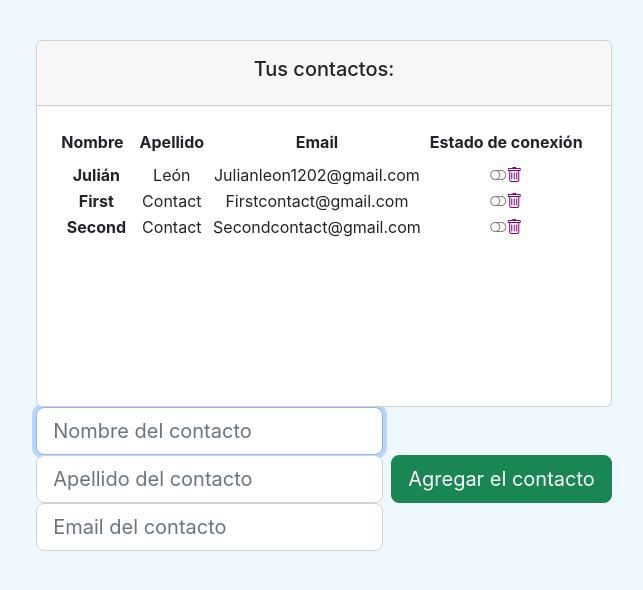
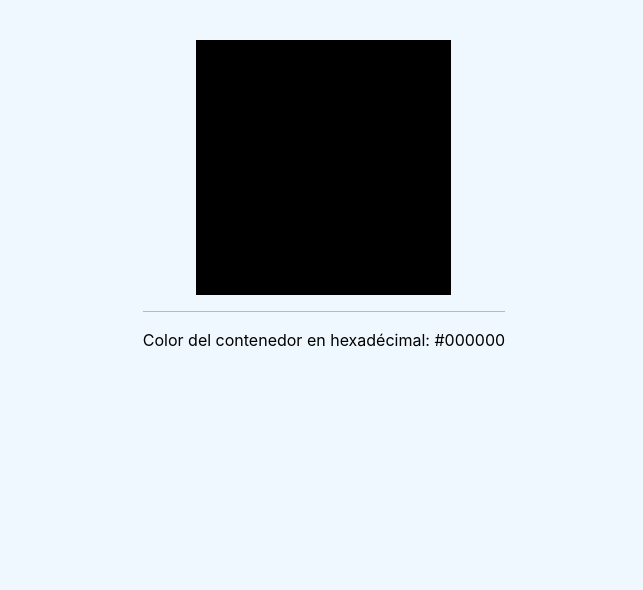
Before and after one commit to Julianleon1202/Proyecto-OpenBootcamp, a React (Create React App) app in the folder ejercicios-ob/: page / in a window 1280 px wide. Shown: the top 590 px of the page, without its empty margins (316-959 px from the left). Built offline with nearby package versions, Linux system fonts and the light colour scheme.

Commit message:
Proyecto - 4 ejercicios

```diff
--- a/ejercicios-ob/src/App.js
+++ b/ejercicios-ob/src/App.js
@@ -3,13 +3,15 @@ import './App.css';
 // import Clockclase from './ejercicios-op/Clockclase';
 import Clockfuncional from './ejercicios-op/Clockfuncional';
 import ListContact from './components/pure/container/list_contact';
+import CambioColor from './ejercicios-op/cambioColor';
 
 function App() {
   return (
     <div className="App">
-          <ListContact></ListContact>
+          {/* <ListContact></ListContact> */}
           {/* <Clockclase></Clockclase> */}
           {/* <Clockfuncional></Clockfuncional> */}
+          <CambioColor></CambioColor>
     </div>
   );
 }
--- /dev/null
+++ b/ejercicios-ob/src/ejercicios-op/cambioColor.jsx
@@ -0,0 +1,58 @@
+import React, { useState } from 'react';
+
+    function CambioColor() {
+
+        const [color, setColor] = useState('#000000');
+        const [manageInterval, setManageInterval] = useState(0);
+
+        const getColor = () => Math.floor(Math.random() * 256);
+
+        const getHex = (red, green, blue) => {
+          return (
+            '#' +
+            [red, green, blue]
+              .map((c) => {
+                const hex = c.toString(16);
+                return hex.lenght === 1 ? '0' + hex : hex;
+              })
+              .join('')
+          );
+        };
+
+        const generateHex = () => {
+          const rgb = {
+            r: getColor(),
+            g: getColor(),
+            b: getColor(),
+          };
+          return setColor(getHex(rgb.r, rgb.g, rgb.b));
+        };
+
+        const onChangeColor = () => {
+          return setManageInterval(setInterval(generateHex, 500));
+        };
+
+        const onStopChangeColor = () => {
+          return clearInterval(manageInterval);
+        };
+
+        const onClickChangeColor = () => {
+          return clearInterval(manageInterval);
+        };
+
+        return (
+          <div className="App" style={{ margin: 'auto' }}>
+            <div
+              id="square"
+              onMouseOver={onChangeColor}
+              onMouseLeave={onStopChangeColor}
+              onDoubleClick={onClickChangeColor}
+              style={{ width: '255px', height: '255px', backgroundColor: color, margin: 'auto' }}
+            ></div>{' '}
+            <p style={{ color: 'black' }}><hr></hr> Color del contenedor en hexadécimal: {color} </p>
+          </div>
+        );
+      }
+
+
+export default CambioColor;
```
